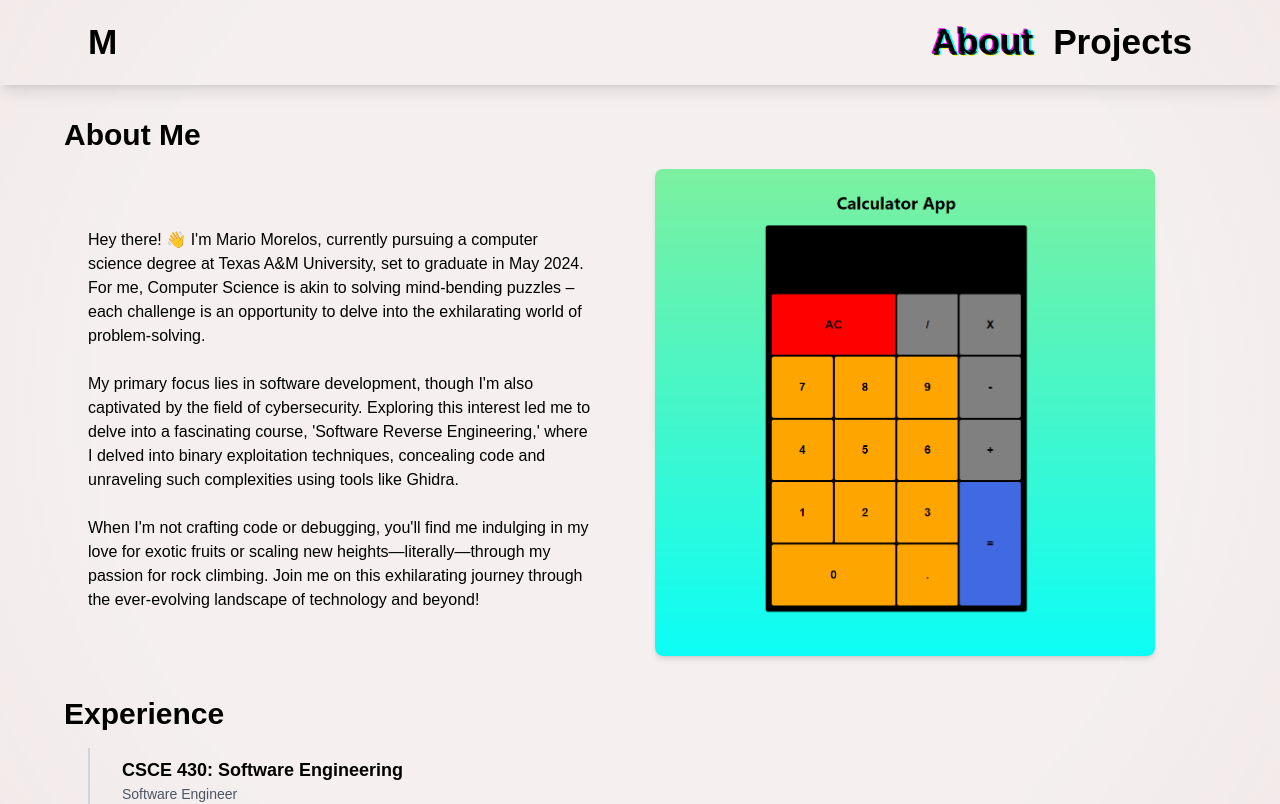
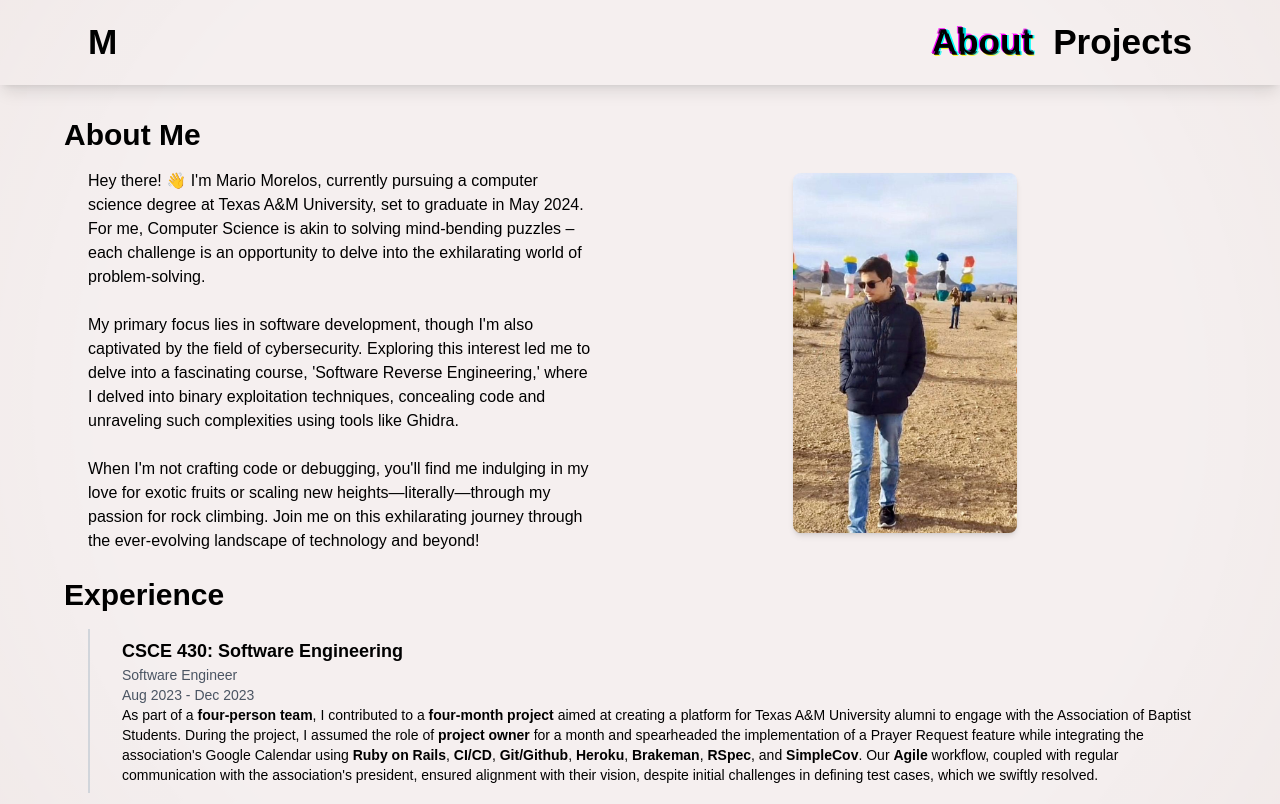
Before and after one commit to mmorelos2/mmorelos2.github.io, a React (Create React App) app: page /about in a window 1280 px wide. Shown: the top 804 px of the page. Built offline with nearby package versions, Linux system fonts and the light colour scheme.

Commit message:
Changed about me picture

```diff
--- a/src/views/about.tsx
+++ b/src/views/about.tsx
@@ -80,7 +80,7 @@ export default function About() {
     <div className="flex flex-grow flex-col px-4 flex-wrap mt-8">
       <div className="mx-auto max-w-6xl w-full mb-6">
         <h1 className="text-3xl font-bold mb-4">About Me</h1>
-        <div className="flex items-center justify-between flex-wrap-reverse">
+        <div className="flex justify-between flex-wrap-reverse">
           <div className="w-[530px]">
             <p className="ml-6">
               Hey there! 👋 I'm Mario Morelos, currently pursuing a computer
@@ -109,10 +109,10 @@ export default function About() {
           </div>
           <div className="flex flex-grow items-center justify-center w-1/3">
             <img
-              src="images/projects-calculator.png"
-              alt="Profile Picture"
+              src="images/about-me-pic.jpg"
+              alt="About Me Picture"
               className="rounded-lg shadow-md mb-4"
-              style={{ width: "500px", height: "auto" }}
+              style={{ width: "auto", height: "360px" }}
             />
           </div>
         </div>
```
Also changed, not shown: public/images/about-me-pic.jpg (added).
